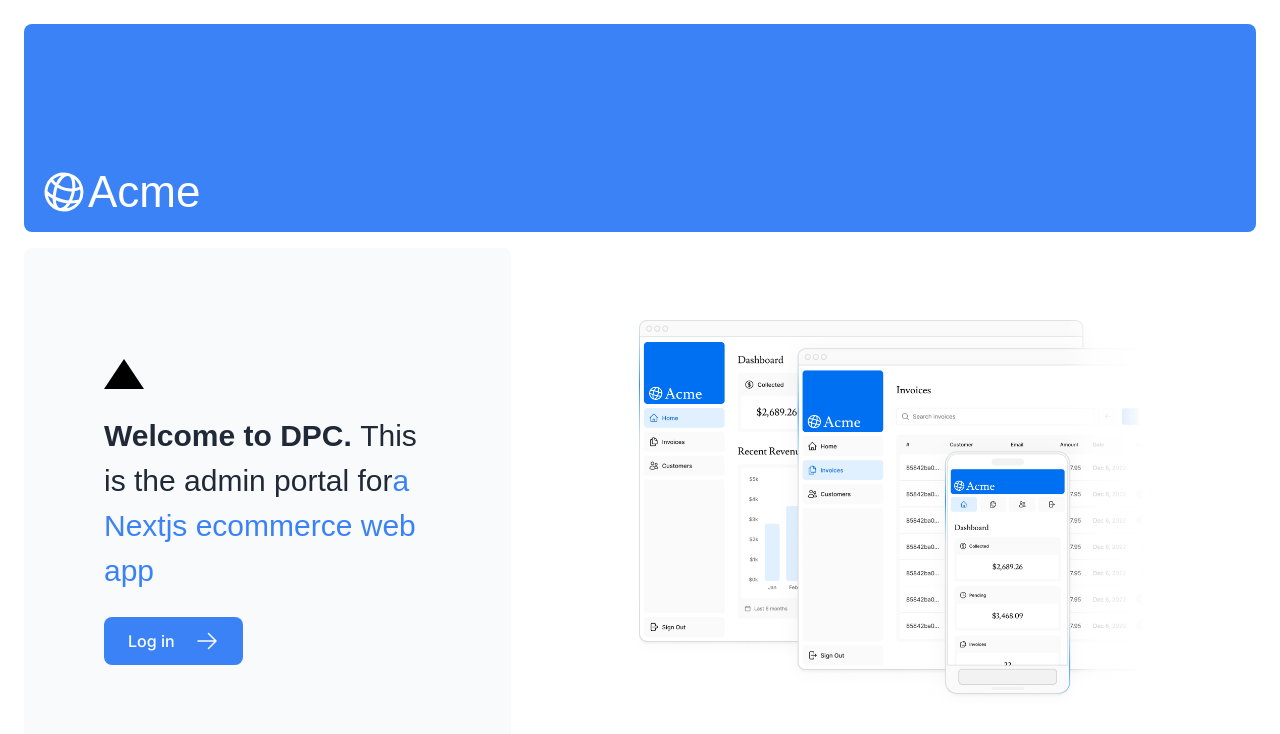
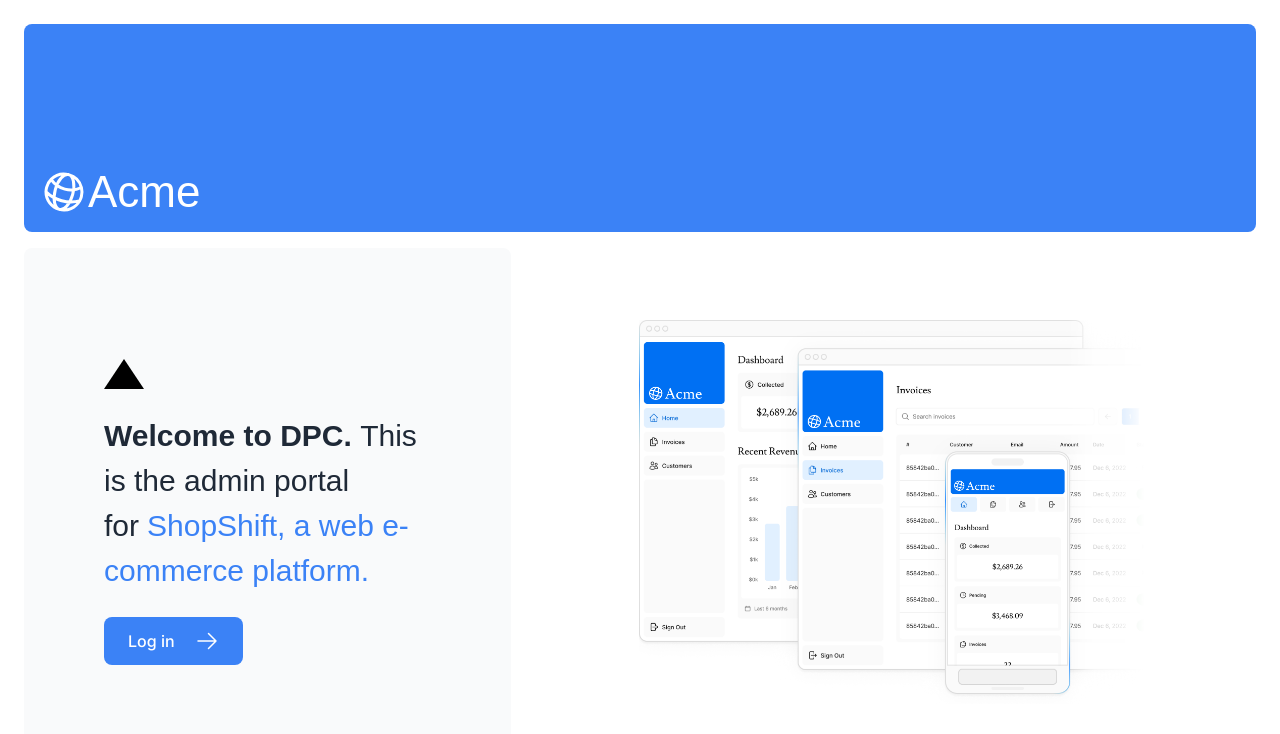
Before and after one commit to Dragosp33/ecommerce-admin, a Next.js app: page / in a window 1280 px wide. Shown: the top 734 px of the page. Built offline with nearby package versions, Linux system fonts and the light colour scheme; no server answers; a web font is replaced by a local one.

Commit message:
first page redirect

```diff
--- a/app/page.tsx
+++ b/app/page.tsx
@@ -20,14 +20,14 @@ export default function Page() {
             <strong>Welcome to DPC. </strong> This is the admin portal for
             <a
               href={`${process.env.NEXT_PUBLIC_AUTH_URL}`}
-              className='text-blue-500 mr-2'
+              className='text-blue-500 mr-2 ml-2'
               aria-disabled
             >
-              a Nextjs ecommerce web app
+              ShopShift, a web e-commerce platform.
             </a>
           </p>
           <Link
-            href={`${process.env.NEXT_PUBLIC_AUTH_URL}/auth/login?callbackUrl=${process.env.NEXT_PUBLIC_INTERNAL_URL}`}
+            href={`${process.env.NEXT_PUBLIC_AUTH_URL}/auth/login?callbackUrl=${process.env.NEXT_PUBLIC_INTERNAL_URL}/dashboard`}
             className='flex items-center gap-5 self-start rounded-lg bg-blue-500 px-6 py-3 text-sm font-medium text-white transition-colors hover:bg-blue-400 md:text-base'
           >
             <span>Log in</span> <ArrowRightIcon className='w-5 md:w-6' />
```
